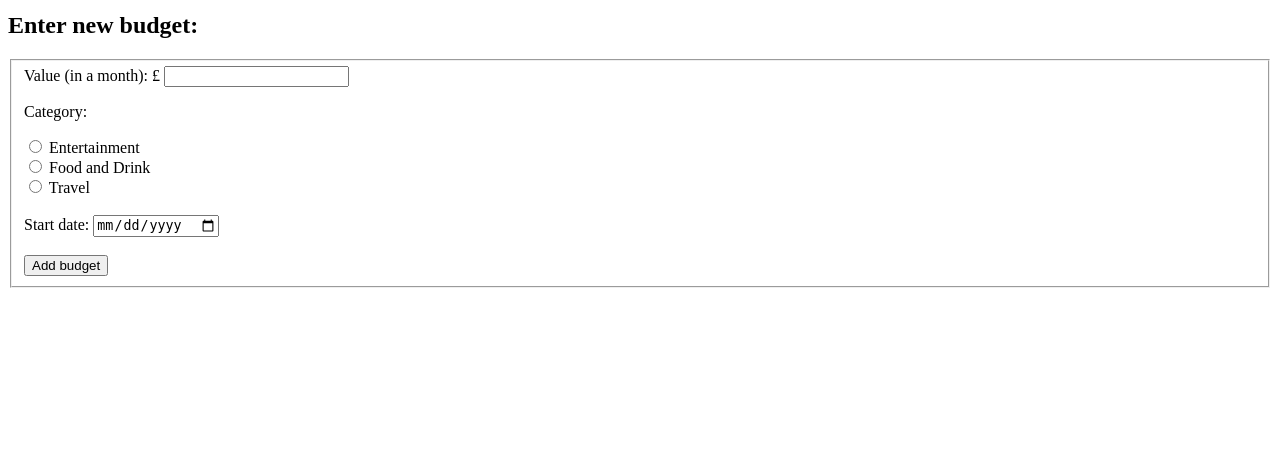
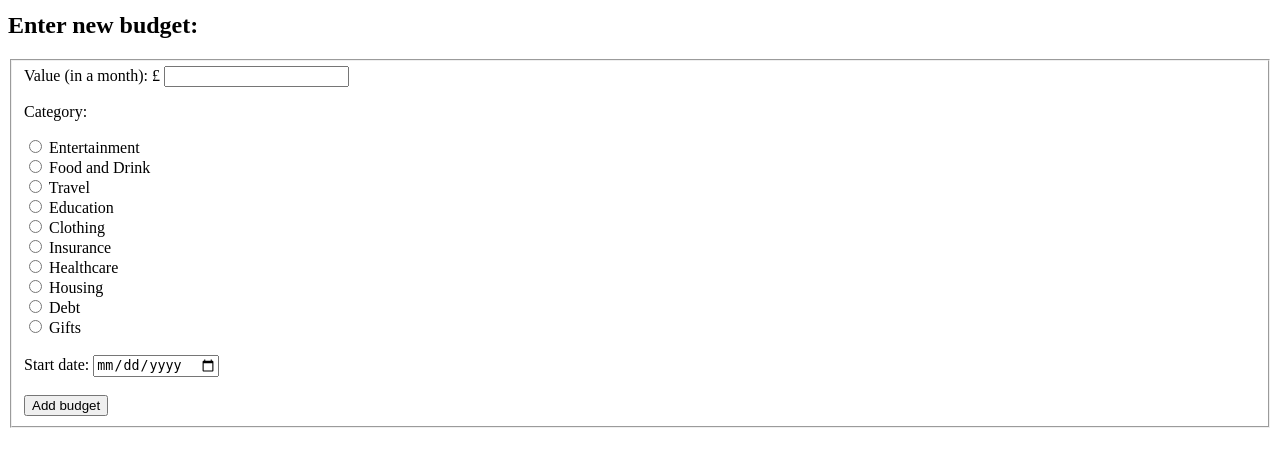
Before and after one commit to sebseb0802/finance-tracker, a Django app: page /finance/budgets/ in a window 1280 px wide. Shown: the part 153-620 px from the top of the page. Run offline with Django 5.2, Linux system fonts and the light colour scheme; data that the repository does not hold is empty.

Commit message:
feat: add new categories of expenses/budgets
Add new categories of expenses/budgets to their respective pages,
including: Education, Clothing, Insurance, Healthcare, Housing, Debt,
Gifts.

```diff
--- a/project/finance/templates/finance/budgets.html
+++ b/project/finance/templates/finance/budgets.html
@@ -27,7 +27,8 @@
         {% csrf_token %}
         <fieldset>
             <label for="value">Value (in a month): £</label>
-            <input type="text" id="value" name="value"><br>
+            <input type="text" id="value" name="value">
+
 
             <p>Category:</p>
             <input type="radio" id="Entertainment" name="category" value="Entertainment">
@@ -37,7 +38,29 @@
             <label for="Food and Drink">Food and Drink</label><br>
 
             <input type="radio" id="Travel" name="category" value="Travel">
-            <label for="Travel">Travel</label><br><br>
+            <label for="Travel">Travel</label><br>
+
+            <input type="radio" id="Education" name="category" value="Education">
+            <label for="Education">Education</label><br>
+
+            <input type="radio" id="Clothing" name="category" value="Clothing">
+            <label for="Clothing">Clothing</label><br>
+
+            <input type="radio" id="Insurance" name="category" value="Insurance">
+            <label for="Insurance">Insurance</label><br>
+
+            <input type="radio" id="Healthcare" name="category" value="Healthcare">
+            <label for="Healthcare">Healthcare</label><br>
+
+            <input type="radio" id="Housing" name="category" value="Housing">
+            <label for="Housing">Housing</label><br>
+
+            <input type="radio" id="Debt" name="category" value="Debt">
+            <label for="Debt">Debt</label><br>
+
+            <input type="radio" id="Gifts" name="category" value="Gifts">
+            <label for="Gifts">Gifts</label><br><br>
+
 
             <label for="startDate">Start date: </label>
             <input type="date" id="startDate" name="startDate" value=date><br><br>
```
Also changed, not shown: project/finance/templates/finance/expenses.html (+22 -1 lines), project/db.sqlite3.
